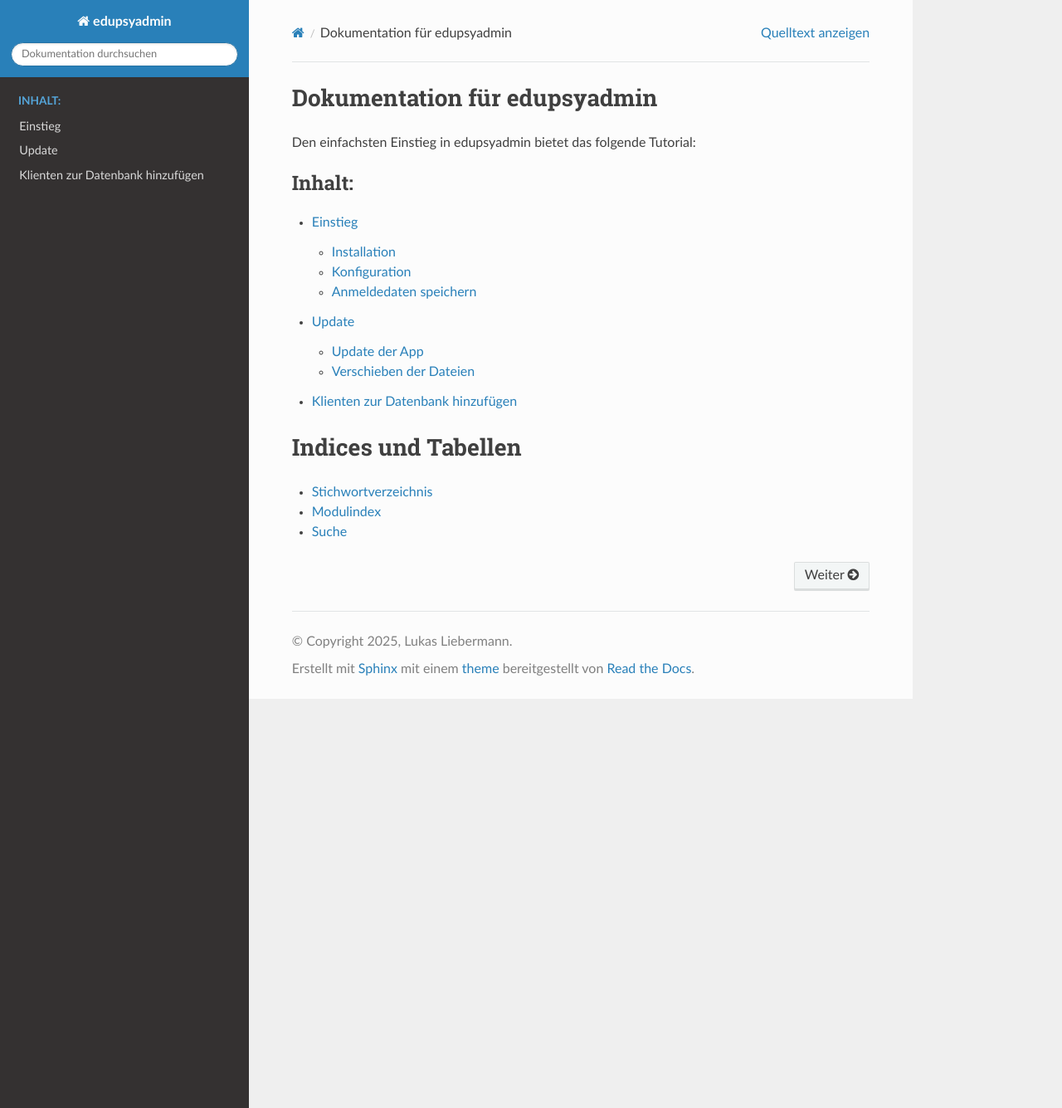
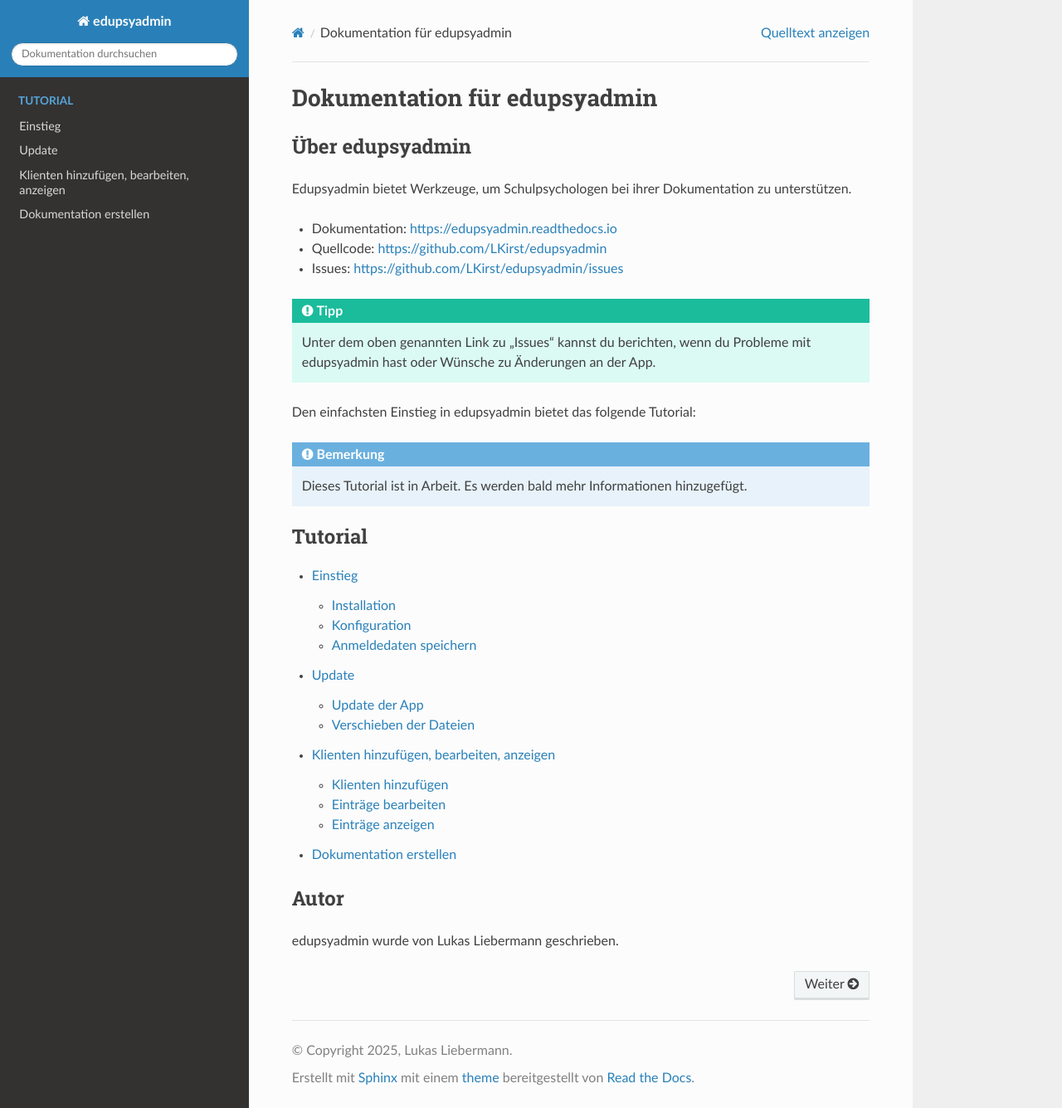
Before and after one commit to LKirst/edupsyadmin, a Sphinx documentation site: the page built from docs/index.rst, in a window 1280 px wide and 1335 px high. Shown: the whole window at 83% size. Built offline with Sphinx 7.4.7 and the Read the Docs theme 3.1.0, drawn with Linux system fonts in a browser that asks for light colours.

Commit message:
docs: add context to the index and subheadings to the tutorial

```diff
--- a/docs/index.rst
+++ b/docs/index.rst
@@ -6,20 +6,39 @@
 Dokumentation für edupsyadmin
 =============================
 
+Über edupsyadmin
+----------------
+
+Edupsyadmin bietet Werkzeuge, um Schulpsychologen bei ihrer Dokumentation zu
+unterstützen.
+
+- Dokumentation: https://edupsyadmin.readthedocs.io
+
+- Quellcode: https://github.com/LKirst/edupsyadmin
+
+- Issues: https://github.com/LKirst/edupsyadmin/issues
+
+.. tip::
+
+    Unter dem oben genannten Link zu "Issues" kannst du berichten, wenn du Probleme
+    mit edupsyadmin hast oder Wünsche zu Änderungen an der App.
+
 Den einfachsten Einstieg in edupsyadmin bietet das folgende Tutorial:
+
+.. note::
+
+   Dieses Tutorial ist in Arbeit. Es werden bald mehr Informationen hinzugefügt.
 
 .. toctree::
    :maxdepth: 2
-   :caption: Inhalt:
+   :caption: Tutorial
 
    tutorial/installation
    tutorial/update
    tutorial/addingclients
+   tutorial/creatingdocumentation
 
+Autor
+-----
 
-Indices und Tabellen
-====================
-
-* :ref:`genindex`
-* :ref:`modindex`
-* :ref:`search`
+edupsyadmin wurde von Lukas Liebermann geschrieben.
--- a/docs/tutorial/addingclients.rst
+++ b/docs/tutorial/addingclients.rst
@@ -1,12 +1,8 @@
-Klienten zur Datenbank hinzufügen
-=================================
+Klienten hinzufügen, bearbeiten, anzeigen
+=========================================
 
-Erhalte Informationen über den Pfad zur Konfigurationsdatei und den Pfad zur
-Datenbank:
-
-.. code-block:: console
-
-    $ edupsyadmin info
+Klienten hinzufügen
+-------------------
 
 Füge einen Klienten interaktiv hinzu:
 
@@ -18,7 +14,10 @@ Füge einen Klienten aus einem Webuntis-CSV-Export zur Datenbank hinzu:
 
 .. code-block:: console
 
-    $ edupsyadmin new_client --csv ./path/to/your/file.csv --name "short_name_of_client"
+    $ edupsyadmin new_client --csv ./pfad/zu/deiner/datei.csv --name "short_name_of_client"
+
+Einträge bearbeiten
+-------------------
 
 Ändere Werte für den Datenbankeintrag mit ``client_id=42``. Hierbei steht ``1``
 für "wahr/ja" und ``0`` für "falsch/nein".
@@ -30,25 +29,11 @@ für "wahr/ja" und ``0`` für "falsch/nein".
       "notenschutz=0" \
       "lrst_diagnosis=iLst"
 
+Einträge anzeigen
+-----------------
+
 Zeige eine Übersicht aller Klienten in der Datenbank an:
 
 .. code-block:: console
 
     $ edupsyadmin get_clients
-
-Fülle ein PDF-Formular für den Datenbankeintrag mit ``client_id=42``:
-
-.. code-block:: console
-
-    $ edupsyadmin create_documentation 42 ./path/to/your/file.pdf
-
-Fülle alle Dateien, die zum Formulartyp ``lrst`` gehören (wie in der
-config.yml definiert), mit den Daten für ``client_id=42``:
-
-.. code-block:: console
-
-    $ edupsyadmin create_documentation 42 --form_set lrst
-
-.. note::
-
-   Dieses Tutorial ist in Arbeit. Es werden bald mehr Informationen hinzugefügt.
```
Also changed, not shown: docs/tutorial/creatingdocumentation.rst (added, +15 -0 lines).
